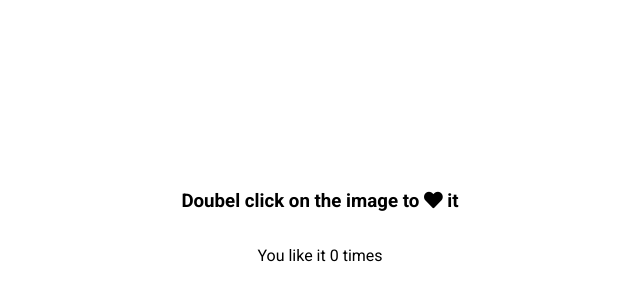
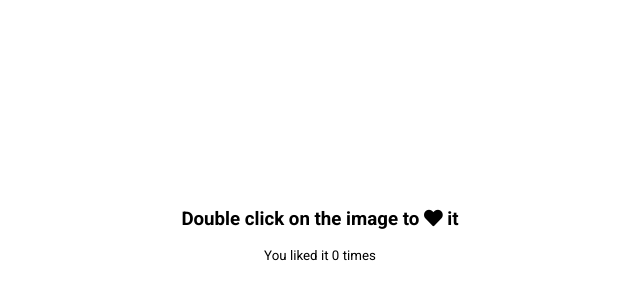
Before and after one commit to PrabinaRegmi/doubleHeartClick_MP-29, a plain HTML site: page index.html in a window 1280 px wide. Shown: the part 174-474 px from the top of the page, without its empty margins (320-960 px from the left). Drawn offline with Linux system fonts and the light colour scheme.

Commit message:
replace p with small and fix some typ0

```diff
--- a/index.html
+++ b/index.html
@@ -15,8 +15,8 @@
     <link rel="stylesheet" href="style.css" />
   </head>
   <body>
-    <h3>Doubel click on the image to <i class="fas fa-heart"></i> it</h3>
-    <p>You like it <span id="times">0</span> times</p>
+    <h3>Double click on the image to <i class="fas fa-heart"></i> it</h3>
+    <small>You liked it <span id="times">0</span> times</small>
     <div class="loveme"></div>
     <script src="app.js"></script>
   </body>
```
